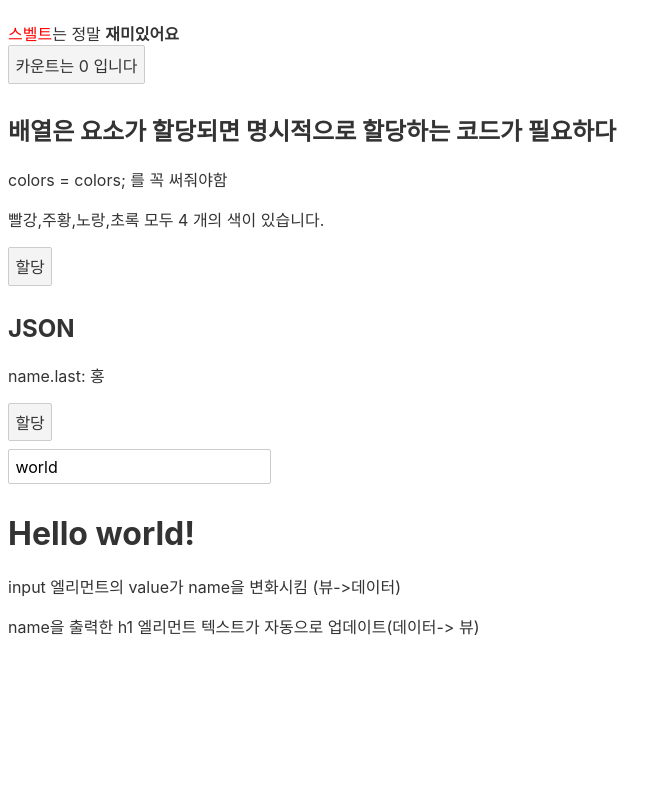
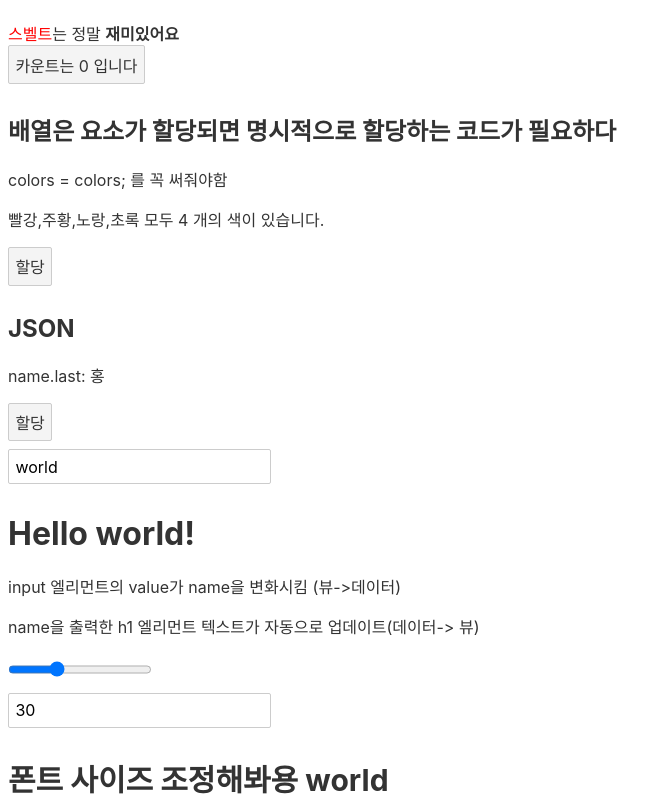
Before and after one commit to zldnlto/Svelte_Tutorial, a Svelte app: page / in a window 1280 px wide. Shown: the part 1171-1971 px from the top of the page, without its empty margins (0-672 px from the left). Before the commit the page ends 1809 px from the top, so only its background shows below. Built offline with nearby package versions, Linux system fonts and the light colour scheme.

Commit message:
Chp6_숫자값 바인딩

```diff
--- a/src/tutorial/Chp6.svelte
+++ b/src/tutorial/Chp6.svelte
@@ -1,5 +1,7 @@
 <script>
     let name = 'world';
+
+    let size = 30;
 </script>
 
 <main>
@@ -8,4 +10,9 @@
     <h1>Hello {name}!</h1>
     <p>input 엘리먼트의 value가 name을 변화시킴 (뷰->데이터)</p>
     <p>name을 출력한 h1 엘리먼트 텍스트가 자동으로 업데이트(데이터-> 뷰)</p>
+
+    <input type="range" bind:value={size} min=0 max=100> <br/>
+    <input type="number" bind:value={size}>
+
+    <h1 style="font-size:{size}px">폰트 사이즈 조정해봐용 {name}</h1>
 </main>
```
